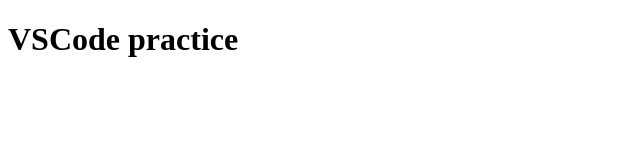
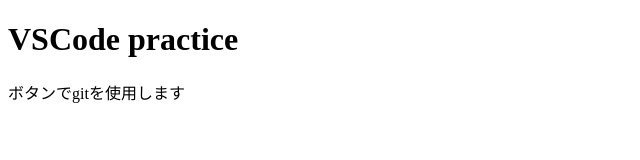
Before and after one commit to ku1h40918/vscode-practice, a plain HTML site: page index.html in a window 1280 px wide. Shown: the whole page, without its empty margins (0-640 px from the left). Drawn offline with Linux system fonts and the light colour scheme.

Commit message:
pタグの追加

```diff
--- a/index.html
+++ b/index.html
@@ -7,5 +7,6 @@
 </head>
 <body>
     <h1>VSCode practice</h1>
+    <p>ボタンでgitを使用します</p>
 </body>
 </html>
```
